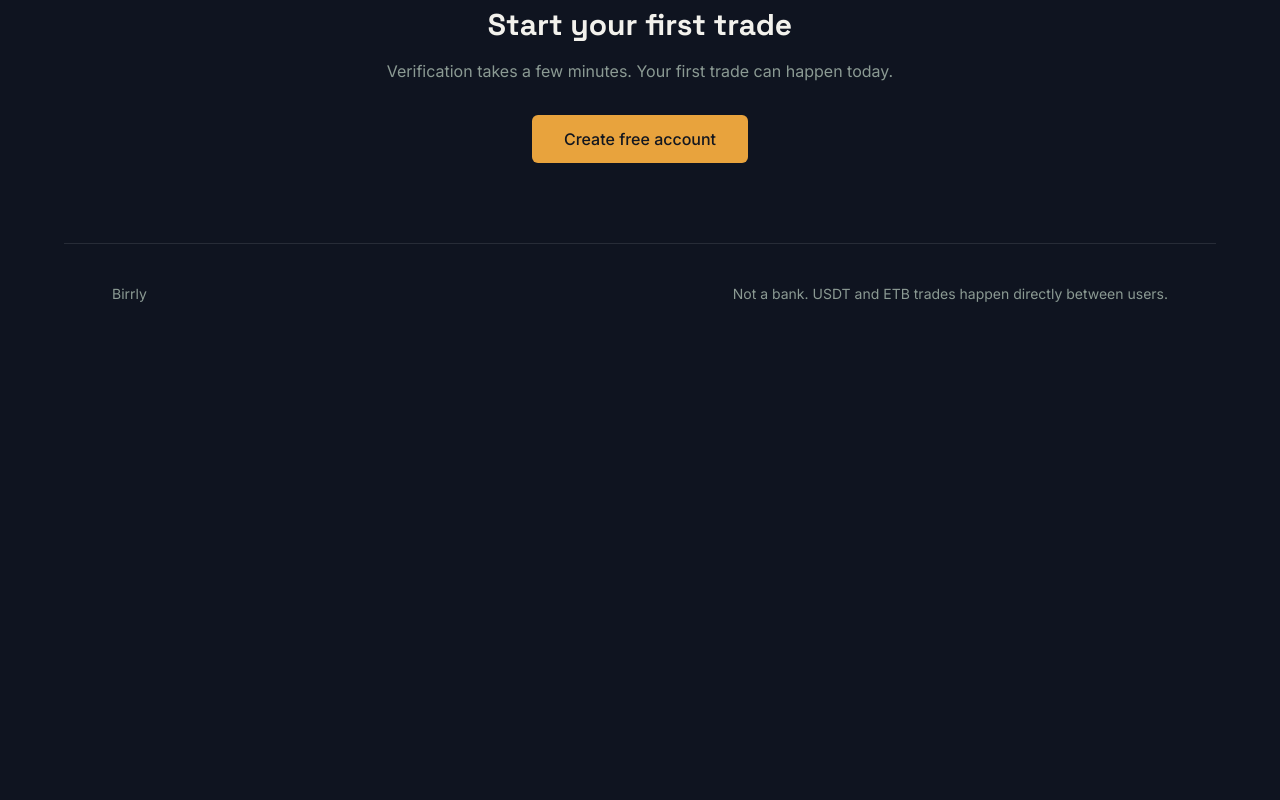
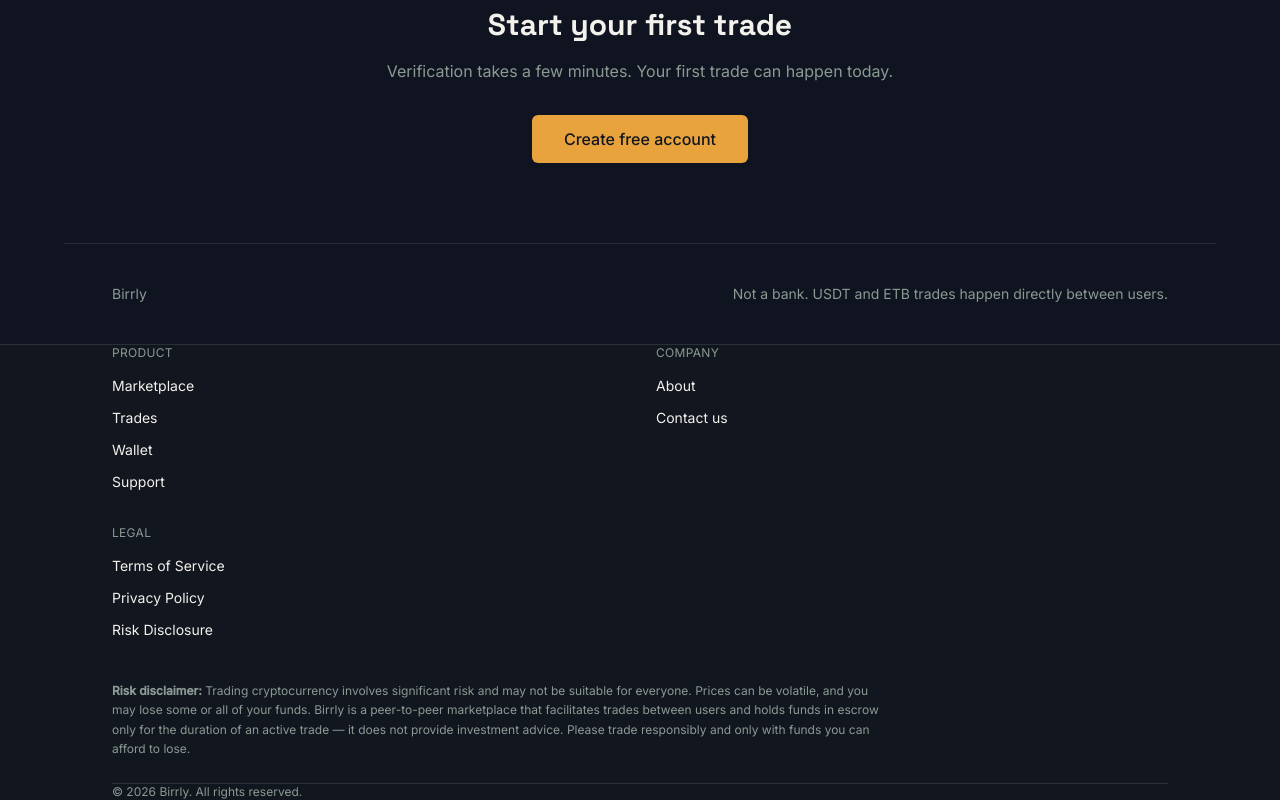
Before and after one commit to abi677715-del/kuno-p2p-platform, a Next.js app in the folder frontend/: page / in a window 1280 px wide. Shown: the part 1399-2199 px from the top of the page. Before the commit the page ends 1743 px from the top, so only its background shows below. Built offline with nearby package versions, Linux system fonts and the light colour scheme.

Commit message:
Update layout.tsx

```diff
--- a/frontend/app/layout.tsx
+++ b/frontend/app/layout.tsx
@@ -1,9 +1,17 @@
 import type { Metadata } from 'next';
+import Footer from '../components/Footer';
 import './globals.css';
 
 export const metadata: Metadata = {
   title: 'Birrly — Trade USDT for Birr, peer to peer',
   description: 'A peer-to-peer marketplace to exchange USDT and Ethiopian Birr, with escrow-protected trades.',
+  manifest: '/manifest.json',
+  themeColor: '#0F1420',
+  appleWebApp: {
+    capable: true,
+    statusBarStyle: 'black-translucent',
+    title: 'Birrly',
+  },
 };
 
 export default function RootLayout({ children }: { children: React.ReactNode }) {
@@ -17,7 +25,10 @@ export default function RootLayout({ children }: { children: React.ReactNode })
           rel="stylesheet"
         />
       </head>
-      <body className="font-body">{children}</body>
+      <body className="font-body">
+        {children}
+        <Footer />
+      </body>
     </html>
   );
 }
```
